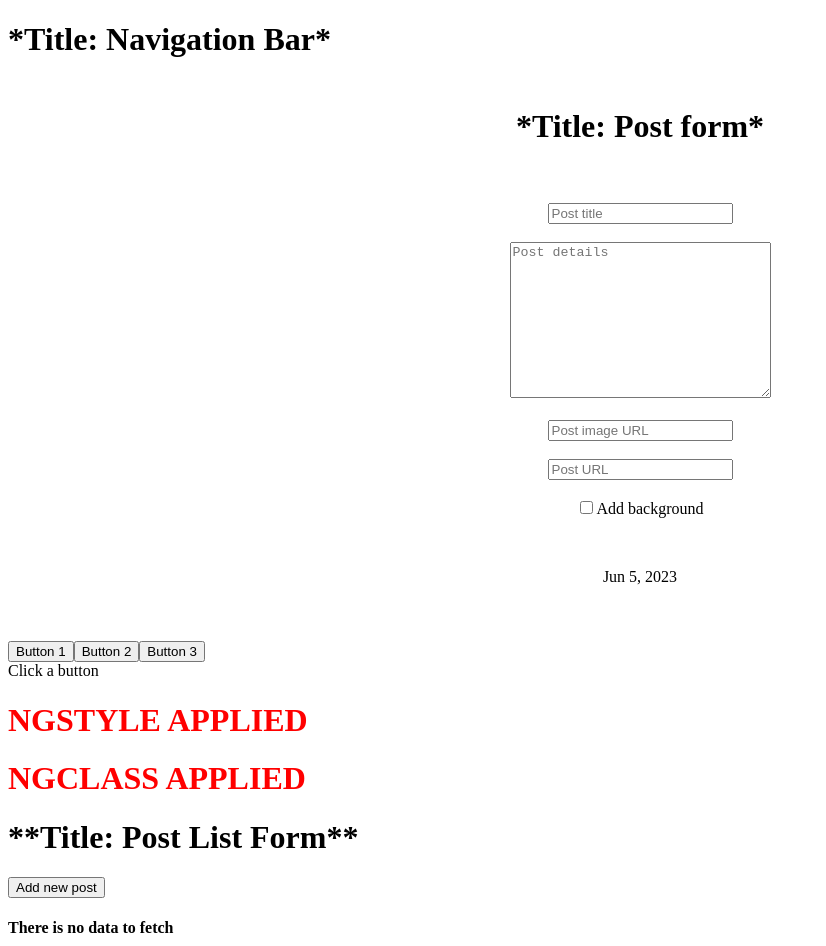
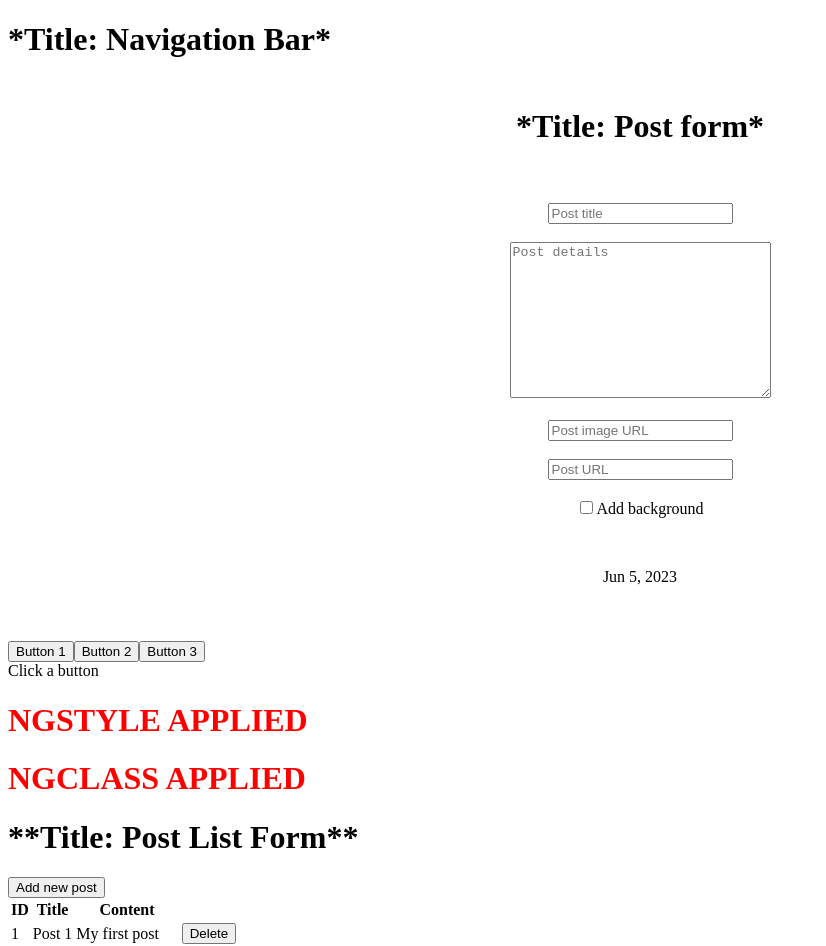
Before and after one commit to Overload-Inc/Reddy-Blog, an Angular app: page / in a window 1280 px wide. Shown: the top 946 px of the page, without its empty margins (0-826 px from the left). Built offline with nearby package versions, Linux system fonts and the light colour scheme.

Commit message:
Update component code to use the Post service functionality

```diff
--- a/src/app/components/post-list/post-list.component.ts
+++ b/src/app/components/post-list/post-list.component.ts
@@ -1,4 +1,6 @@
 import {Component, OnInit} from '@angular/core';
+import {PostService} from "../../services/post.service";
+import {Post} from "../../models/post";
 
 @Component({
   selector: 'app-post-list',
@@ -10,19 +12,23 @@ export class PostListComponent implements OnInit{
   // Variable to set the PostListComponent title
   componentTitle: string = 'Post List Form';
 
-  objectArray: Array<any> = [];
+  // Array to set the post list
+  objectArray: Array<any>;
 
-  constructor() {
+  constructor(private postService: PostService) {
+    this.objectArray = postService.postList;
   }
 
   ngOnInit(): void {
   }
 
   addPost() {
-    this.objectArray.push({id: 5, title: 'New post', content: 'My new post added'});
+    const post: Post = {id: 5, title: 'New post', content: 'My new post added'};
+
+    this.postService.addPost(post);
   }
 
   deletePost(index: number) {
-    this.objectArray.splice(index, 1);
+    this.postService.deletePost(index);
   }
 }
```
